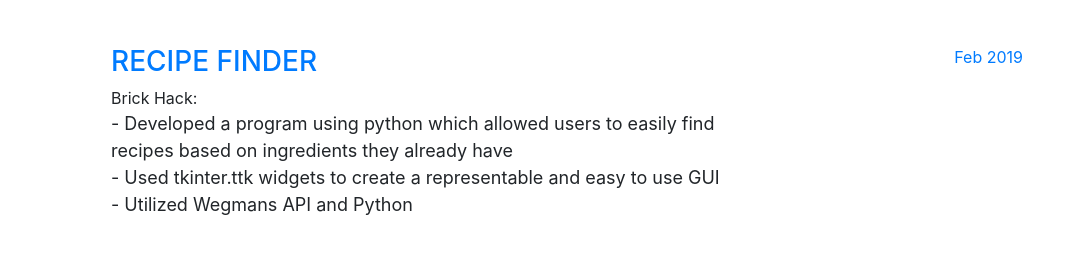
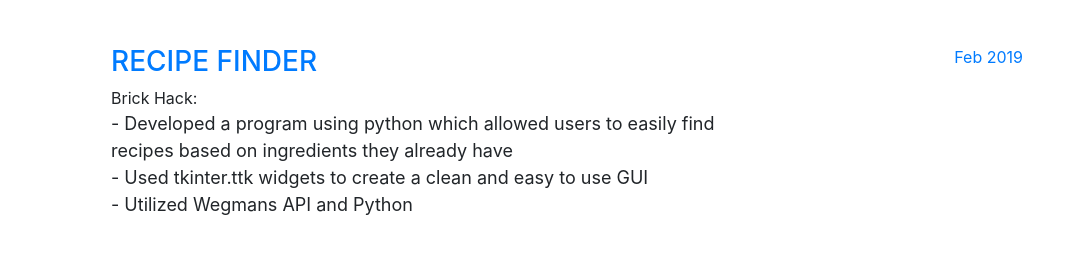
Before and after one commit to Crayon129/Raymond_Zhu, a website with bundled scripts: page index.html in a window 1280 px wide. Shown: the part 1879-2147 px from the top of the page, without its empty margins (209-1280 px from the left). Built offline with nearby package versions, Linux system fonts and the light colour scheme; a web font is replaced by a local one.

Commit message:
Add files via upload

```diff
--- a/index.html
+++ b/index.html
@@ -155,7 +155,7 @@
 			  <p2> Brick Hack:</p2>
               <p>     -    Developed a program using python which allowed users to easily find recipes based on ingredients    they already have
 			  <br>
-			       -    Used tkinter.ttk widgets to create a representable and easy to use GUI
+			       -    Used tkinter.ttk widgets to create a clean and easy to use GUI
 			  <br>
 			       -    Utilized Wegmans API and Python</p>
             </div>
```
